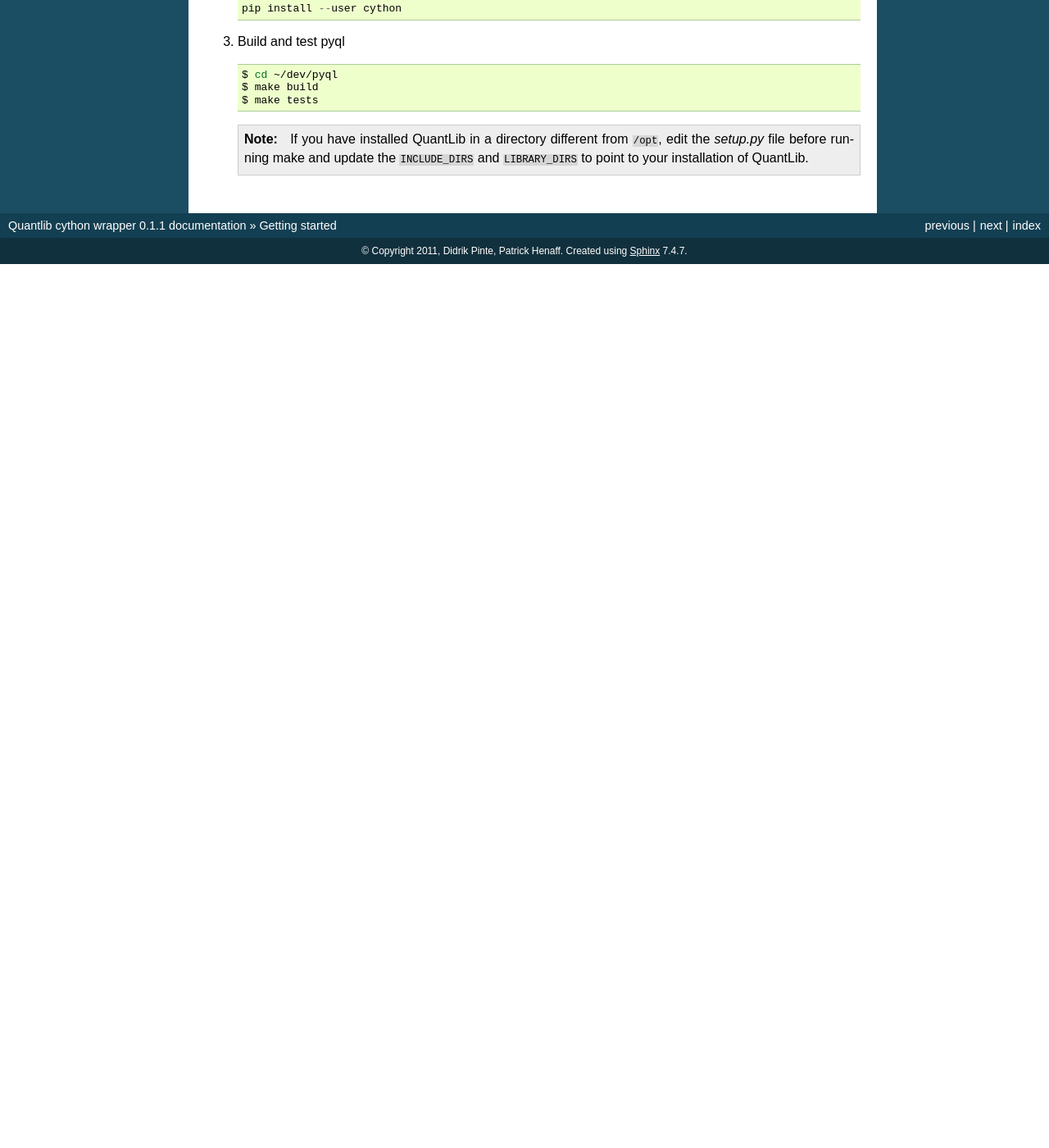
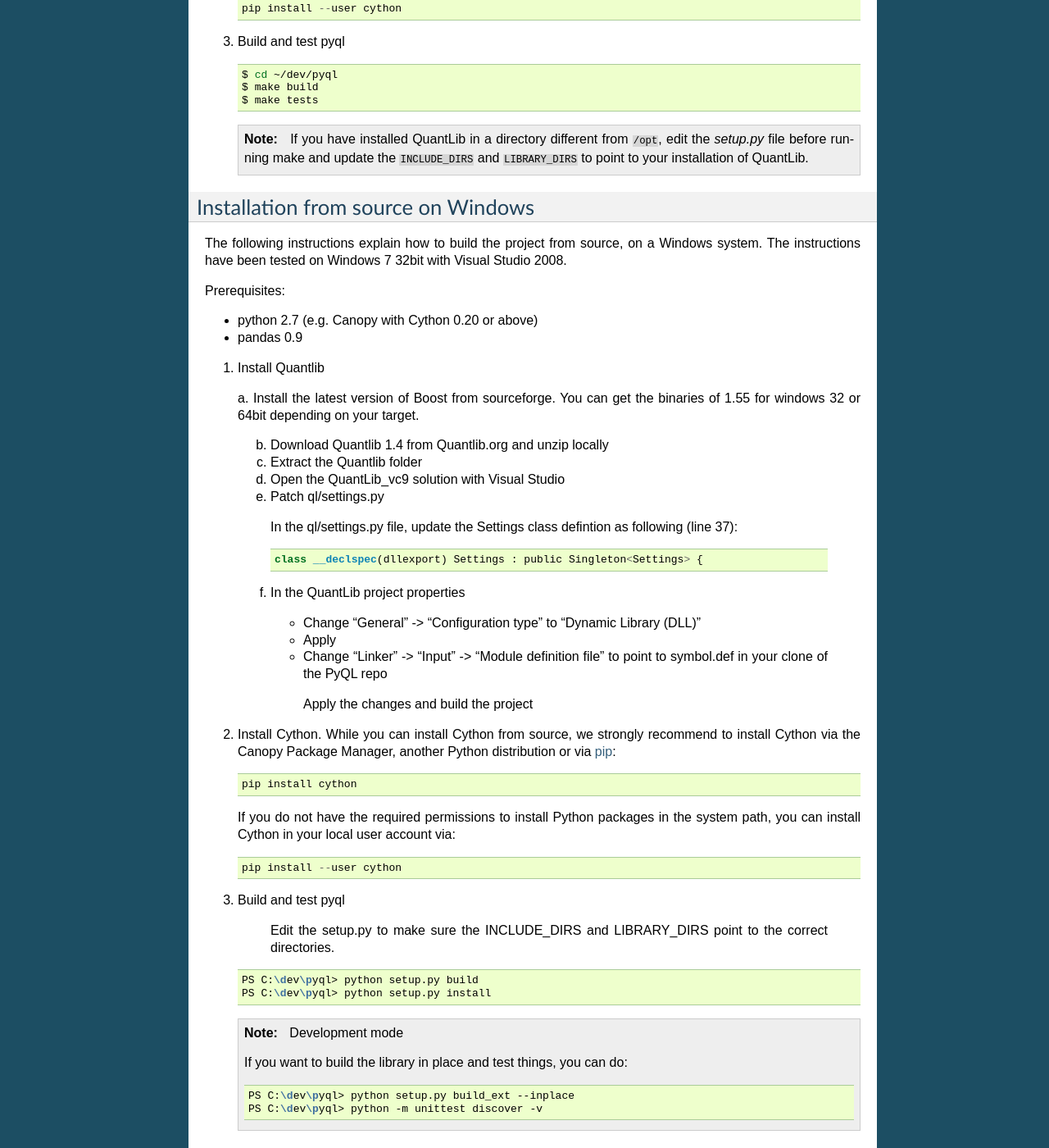
Before and after one commit to enthought/pyql, a Sphinx documentation site: the page built from docs/source/getting_started.rst, in a window 1280 px wide and 1400 px high, scrolled down 1798 px. Shown: the whole window at 82% size. Built offline with Sphinx 7.4.7, drawn with Linux system fonts in a browser that asks for light colours; before the commit the page ends 2120 px from its top, so only the background shows below that; some of the changed text lies outside the part shown.

Commit message:
adding notes about the windows build

```diff
--- a/docs/source/getting_started.rst
+++ b/docs/source/getting_started.rst
@@ -113,3 +113,80 @@ Prerequisites:
    .. note:: If you have installed QuantLib in a directory different from :code:`/opt`, edit the `setup.py` file before running make and update the :code:`INCLUDE_DIRS` and :code:`LIBRARY_DIRS` to point to your installation of QuantLib.
 
 .. _pip: https://pypi.python.org/pypi/pip
+
+
+Installation from source on Windows
+-----------------------------------
+
+The following instructions explain how to build the project from source, on a
+Windows system.
+The instructions have been tested on Windows 7 32bit with Visual Studio 2008.
+
+.. warning: Visual Studio version
+
+    Visual Studio needs to be the 2008 version. It is the only version compatible
+    with a Python 2.7 installation that is built against the CRT90.
+
+Prerequisites:
+
+* python 2.7 (e.g. Canopy with Cython 0.20 or above)
+* pandas 0.9
+
+1. Install Quantlib
+
+   a. Install the latest version of Boost from sourceforge. You can get the
+   binaries of 1.55 for windows 32 or 64bit depending on your target.
+
+   b. Download Quantlib 1.4 from Quantlib.org and unzip locally
+
+   c. Extract the Quantlib folder
+
+   d. Open the QuantLib_vc9 solution with Visual Studio
+
+   e. Patch ql/settings.py
+
+    In the ql/settings.py file, update the Settings class defintion as
+    following (line 37)::
+
+        class __declspec(dllexport) Settings : public Singleton<Settings> {
+
+   f. In the QuantLib project properties
+
+    - Change "General" -> "Configuration type" to "Dynamic Library (DLL)"
+    - Apply
+    - Change "Linker" -> "Input" -> "Module definition file" to point to
+      symbol.def in your clone of the PyQL repo
+
+     Apply the changes and build the project
+
+2. Install Cython. While you can install Cython from source, we strongly
+   recommend to install Cython via the Canopy Package Manager, another Python
+   distribution or via pip_::
+
+    pip install cython
+
+   If you do not have the required permissions to install Python packages in the system path, you can install Cython in your local user account via::
+
+    pip install --user cython
+
+3. Build and test pyql
+
+    Edit the setup.py to make sure the INCLUDE_DIRS and LIBRARY_DIRS point to
+    the correct directories.
+
+   .. code-block:: bash
+
+        PS C:\dev\pyql> python setup.py build
+        PS C:\dev\pyql> python setup.py install
+
+   .. note:: Development mode
+
+        If you want to build the library in place and test things, you can do:
+
+
+        .. code-block:: bash
+
+                PS C:\dev\pyql> python setup.py build_ext --inplace
+                PS C:\dev\pyql> python -m unittest discover -v
+
+.. _pip: https://pypi.python.org/pypi/pip
```
